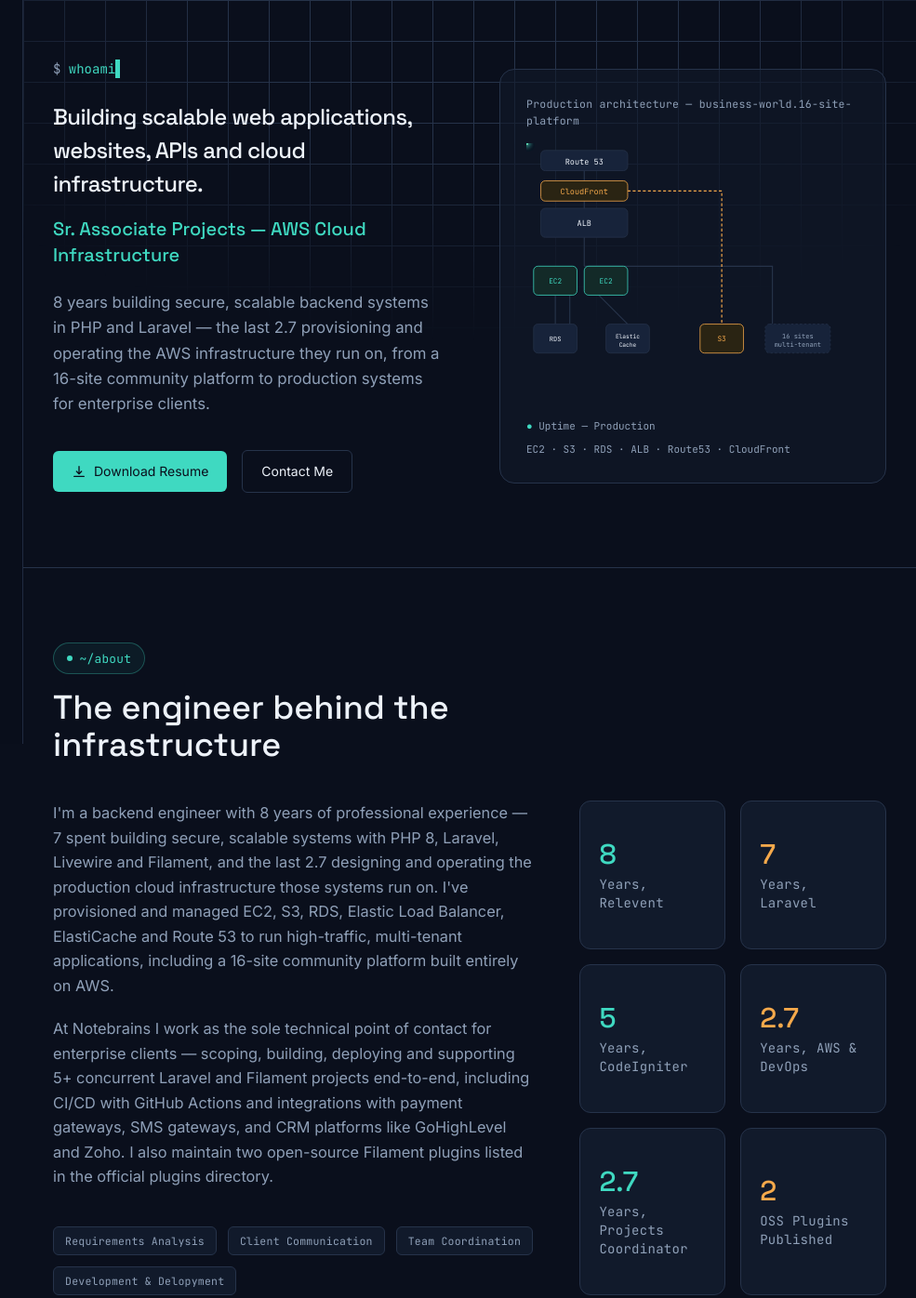
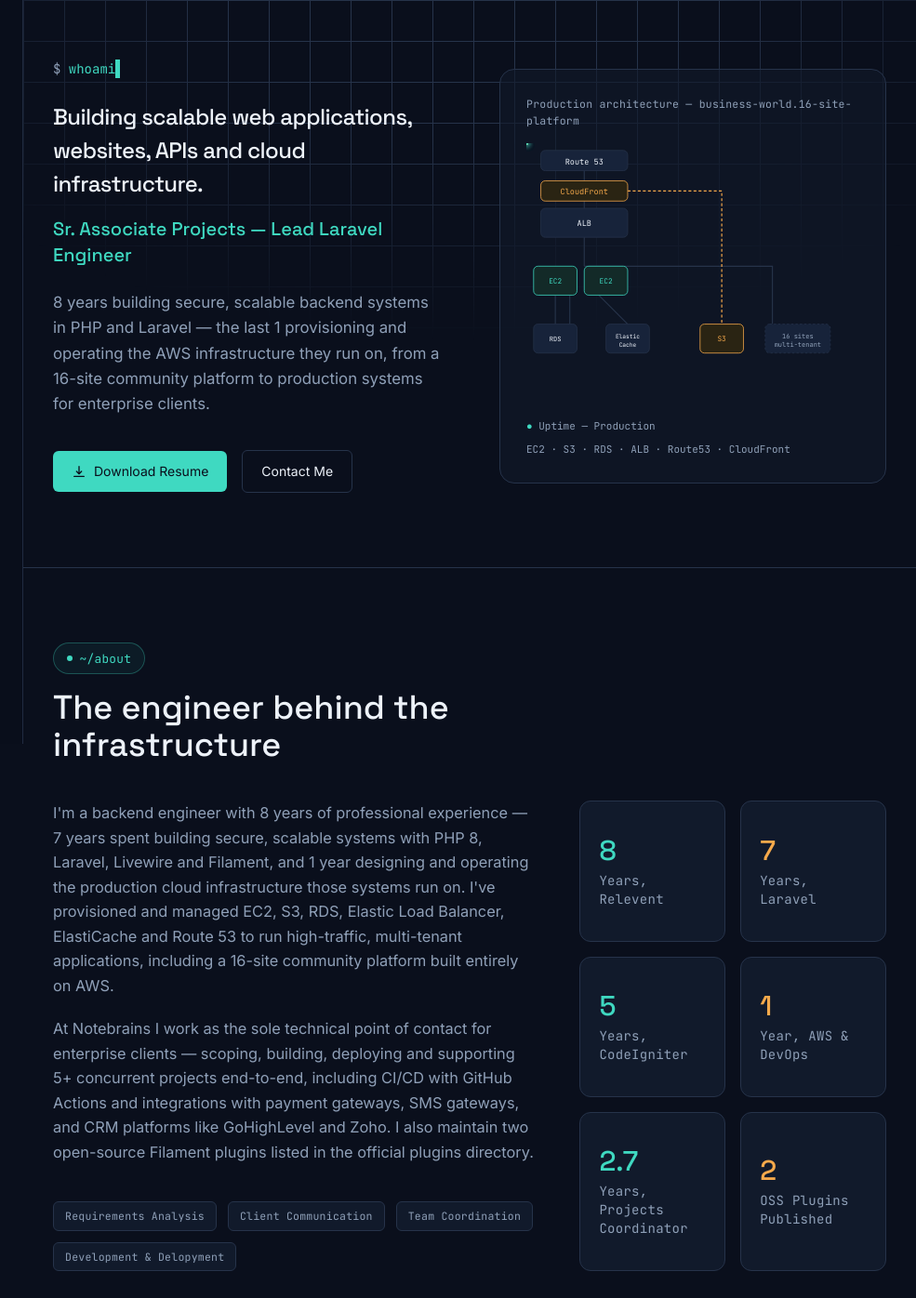
Before and after one commit to Shovan-Nandi/portfolio, a plain HTML site: page index.html in a window 1280 px wide. Shown: the top 1396 px of the page at 93% size, 295-1280 px from the left. Drawn offline with nearby package versions, Linux system fonts and the light colour scheme.

Commit message:
Update index.html

```diff
--- a/index.html
+++ b/index.html
@@ -3,8 +3,8 @@
     <head>
         <meta charset="UTF-8" />
         <meta name="viewport" content="width=device-width, initial-scale=1.0" />
-        <title>Shovan Nandi — Sr. Associate Projects · AWS Cloud Infrastructure</title>
-        <meta name="description" content="Shovan Nandi is a Sr. Associate Projects with 8 years of backend experience and 2.7 years designing and operating production AWS infrastructure." />
+        <title>Shovan Nandi — Sr. Associate Projects · Lead Laravel Engineer</title>
+        <meta name="description" content="Shovan Nandi is a Sr. Associate Projects with 8 years of backend experience and 1 year designing and operating production AWS infrastructure." />
         <!-- Fonts: Space Grotesk (display), Inter (body), JetBrains Mono (system/utility labels) -->
         <link rel="preconnect" href="https://fonts.googleapis.com" />
         <link rel="preconnect" href="https://fonts.gstatic.com" crossorigin />
@@ -266,10 +266,10 @@
                         Building scalable web applications, websites, APIs and cloud infrastructure.
                     </h5>
                     <p class="mt-4 font-display text-lg sm:text-xl text-teal font-600">
-                        Sr. Associate Projects — AWS Cloud Infrastructure
+                        Sr. Associate Projects — Lead Laravel Engineer
                     </p>
                     <p class="mt-6 text-ink2 text-base sm:text-[1.05rem] leading-relaxed max-w-lg">
-                        8 years building secure, scalable backend systems in PHP and Laravel — the last 2.7 provisioning and operating
+                        8 years building secure, scalable backend systems in PHP and Laravel — the last 1 provisioning and operating
                         the AWS infrastructure they run on, from a 16-site community platform to production systems for enterprise clients.
                     </p>
                     <div class="mt-9 flex flex-wrap items-center gap-4">
@@ -389,14 +389,14 @@
                 <div class="mt-10 grid lg:grid-cols-5 gap-12">
                     <div class="lg:col-span-3 reveal">
                         <p class="text-ink2 leading-relaxed text-[1.02rem]">
-                            I'm a backend engineer with 8 years of professional experience — 7 spent building secure, scalable systems with
-                            PHP 8, Laravel, Livewire and Filament, and the last 2.7 designing and operating the production cloud infrastructure
+                            I'm a backend engineer with 8 years of professional experience — 7 years spent building secure, scalable systems with
+                            PHP 8, Laravel, Livewire and Filament, and 1 year designing and operating the production cloud infrastructure
                             those systems run on. I've provisioned and managed EC2, S3, RDS, Elastic Load Balancer, ElastiCache and Route 53
                             to run high-traffic, multi-tenant applications, including a 16-site community platform built entirely on AWS.
                         </p>
                         <p class="mt-5 text-ink2 leading-relaxed text-[1.02rem]">
                             At Notebrains I work as the sole technical point of contact for enterprise clients — scoping, building, deploying
-                            and supporting 5+ concurrent Laravel and Filament projects end-to-end, including CI/CD with GitHub Actions and
+                            and supporting 5+ concurrent projects end-to-end, including CI/CD with GitHub Actions and
                             integrations with payment gateways, SMS gateways, and CRM platforms like GoHighLevel and Zoho. I also maintain two
                             open-source Filament plugins listed in the official plugins directory.
                         </p>
@@ -422,8 +422,8 @@
                             <p class="tag text-ink2 mt-1 text-sm">Years, CodeIgniter</p>
                         </div>
                         <div class="rounded-xl border border-hairline bg-surface p-5 flex flex-col justify-center">
-                            <p class="font-display text-3xl text-amber font-700">2.7</p>
-                            <p class="tag text-ink2 mt-1 text-sm">Years, AWS &amp; DevOps</p>
+                            <p class="font-display text-3xl text-amber font-700">1</p>
+                            <p class="tag text-ink2 mt-1 text-sm">Year, AWS &amp; DevOps</p>
                         </div>
                         <div class="rounded-xl border border-hairline bg-surface p-5 flex flex-col justify-center">
                             <p class="font-display text-3xl text-teal font-700">2.7</p>
```
